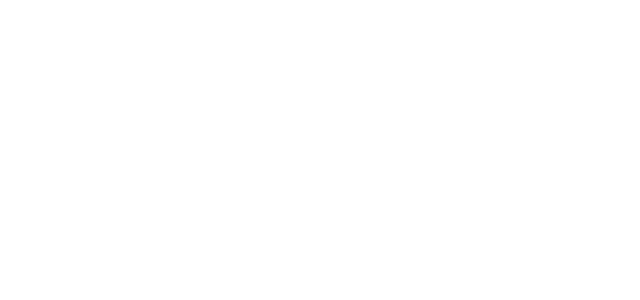
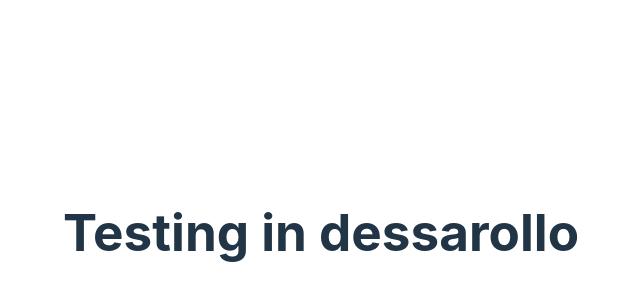
Before and after one commit to Rodrigo15975/tutorial-actions-4, a React (Vite) app: page / in a window 1280 px wide. Shown: the part 168-468 px from the top of the page, without its empty margins (319-959 px from the left). Built offline with nearby package versions, Linux system fonts and the light colour scheme.

Commit message:
"Added h1 element to App component"

```diff
--- a/src/App.tsx
+++ b/src/App.tsx
@@ -1,6 +1,10 @@
 import "./App.css"
 function App() {
-  return <></>
+  return (
+    <>
+      <h1>Testing in dessarollo</h1>
+    </>
+  )
 }
 
 export default App
```
